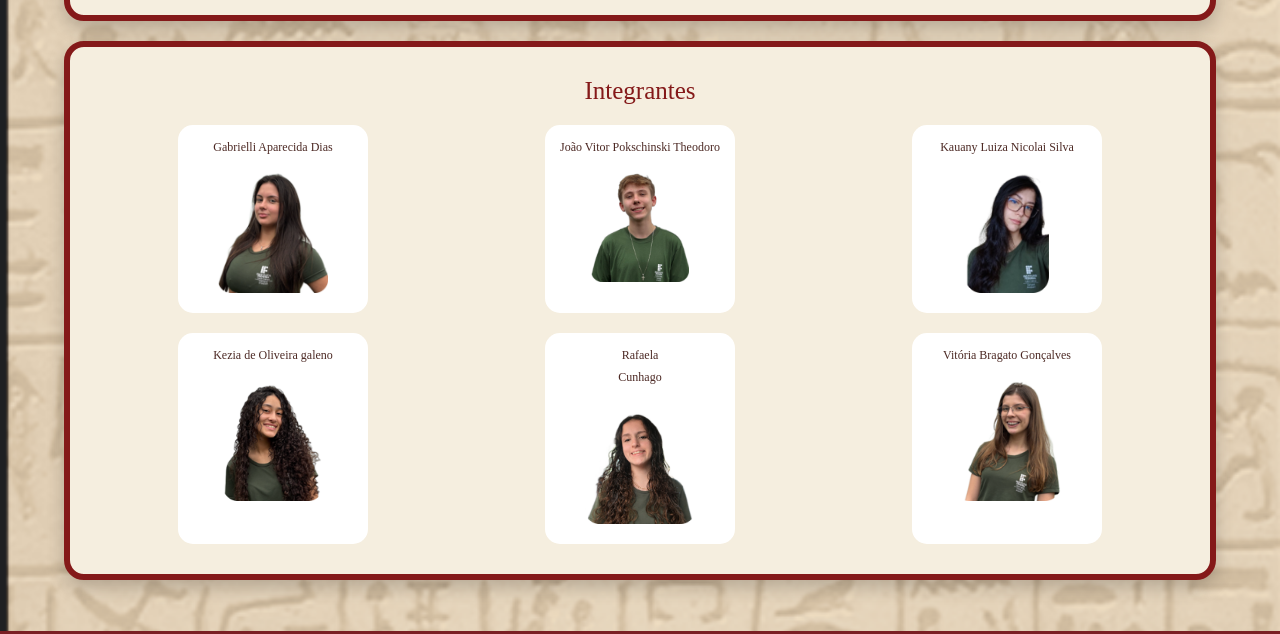
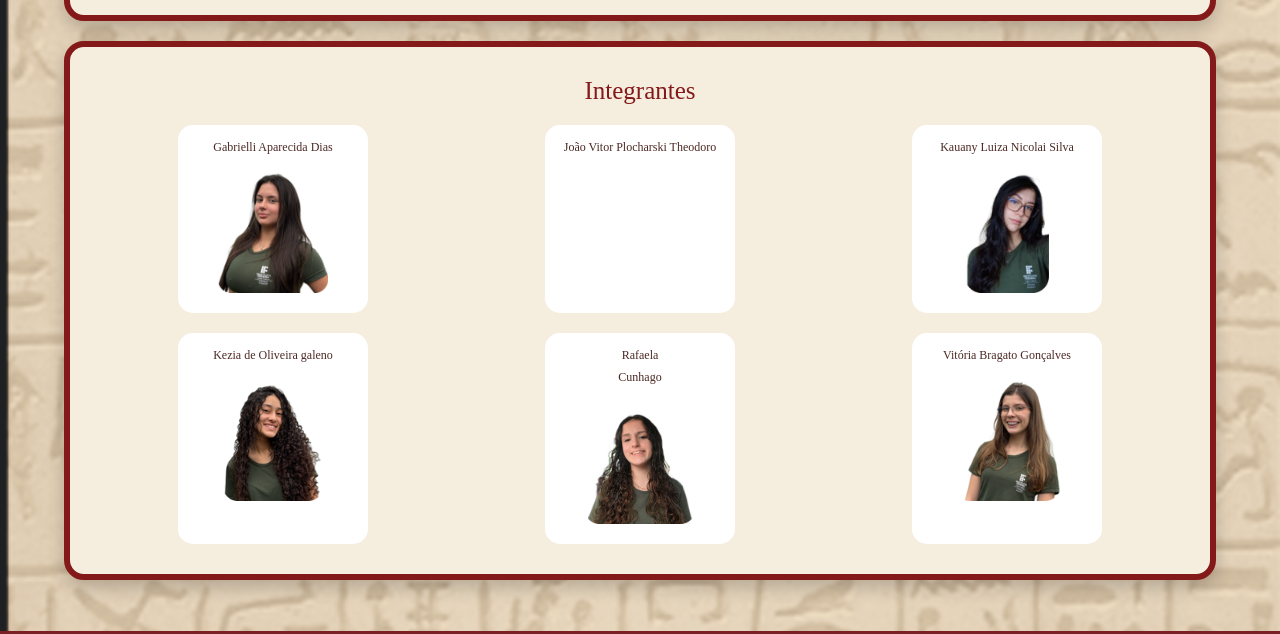
Before and after one commit to gabrielli-apx/Projeto-SEPE, a plain HTML site: page nos.html in a window 1280 px wide. Shown: the part 1052-1686 px from the top of the page. Drawn offline with Linux system fonts and the light colour scheme; a web font is replaced by a local one.

Commit message:
html sobre nos corrigido

```diff
--- a/nos.html
+++ b/nos.html
@@ -111,7 +111,7 @@
                 <ul>
                     <li class="n">Gabrielli Aparecida Dias <img src="imagem/gabi.png" alt=""></li>
 
-                    <li>João Vitor Pokschinski Theodoro <img src="imagens/joão.png" alt=""> </li>
+                    <li>João Vitor Plocharski Theodoro </li>
 
                     <li class="n">Kauany Luiza Nicolai Silva <img src="imagens/kau.png" alt=""> </li>
 
```
